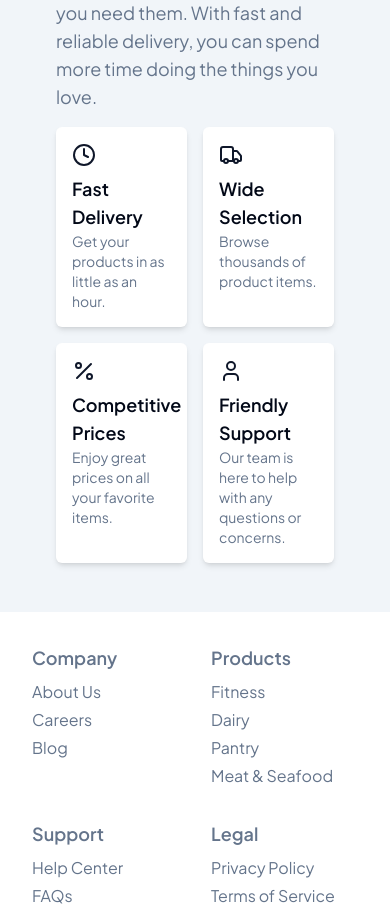
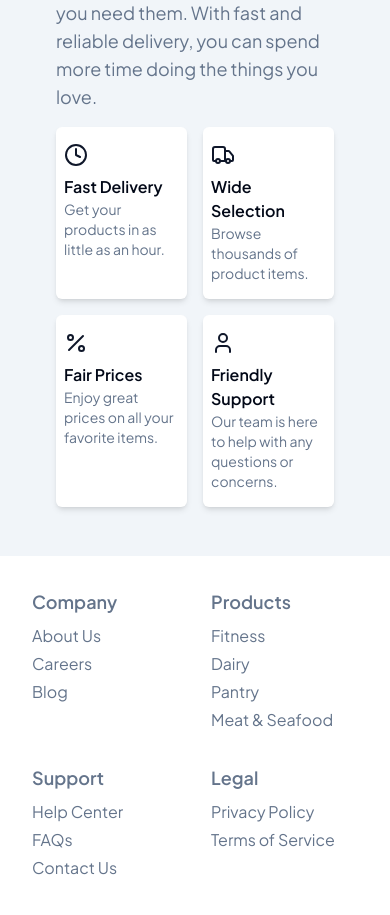
Before and after one commit to Bobby-coder/Primekart-Frontend, a React (Vite) app: page / in a window 390 px wide. Shown: the part 1120-2035 px from the top of the page. Built offline with nearby package versions, Linux system fonts and the light colour scheme; no server answers.

Commit message:
Minor UI changes

```diff
--- a/src/components/category/categorySidebar.jsx
+++ b/src/components/category/categorySidebar.jsx
@@ -25,7 +25,7 @@ function CategorySidebar() {
   });
 
   return (
-    <ScrollArea className="h-[calc(100vh-80px)] w-[30%] border-r lg:flex lg:flex-col lg:gap-2 lg:w-64">
+    <ScrollArea className="h-[calc(100vh-120px)] w-[30%] border-r lg:flex lg:flex-col lg:gap-2 lg:w-64">
       {status === "loading" ? (
         <p>Loading...</p>
       ) : status === "failed" ? (
--- a/src/components/category/productGrid.jsx
+++ b/src/components/category/productGrid.jsx
@@ -29,7 +29,7 @@ function ProductGrid() {
   }, [selectedCategory, sortBy, order]);
 
   return (
-    <ScrollArea className="h-[calc(100vh-140px)]">
+    <ScrollArea className="h-[calc(100vh-180px)]">
       <div className="grid grid-cols-2 gap-2 p-2 bg-[#f4f6fb] lg:grid-cols-5">
         {loading ? (
           <p>Loading...</p>
--- a/src/components/home/WhyChooseUs.jsx
+++ b/src/components/home/WhyChooseUs.jsx
@@ -3,7 +3,7 @@ import banner2 from "../../assets/banner-2.png";
 
 function WhyChooseUs() {
   return (
-    <div className="container mx-auto grid md:grid-cols-2 gap-8 items-center">
+    <div className="container mx-auto grid lg:grid-cols-2 gap-8 items-center">
       <div>
         <img
           src={banner2}
@@ -13,6 +13,7 @@ function WhyChooseUs() {
           className="w-full max-w-md mx-auto object-cover"
         />
       </div>
+
       <div className="space-y-4">
         <div className="inline-block rounded-md bg-muted px-3 py-1 text-sm">
           Why Choose Us?
@@ -26,30 +27,30 @@ function WhyChooseUs() {
           spend more time doing the things you love.
         </p>
         <div className="grid grid-cols-2 gap-4 sm:grid-cols-4">
-          <div className="bg-background rounded-md shadow-md p-4">
+          <div className="bg-background rounded-md shadow-md py-4 px-2">
             <ClockIcon className="w-6 h-6 text-primary" />
-            <h3 className="text-lg font-semibold mt-2">Fast Delivery</h3>
+            <h3 className="text-md sm:text-lg font-semibold mt-2">Fast Delivery</h3>
             <p className="text-muted-foreground text-sm">
               Get your products in as little as an hour.
             </p>
           </div>
-          <div className="bg-background rounded-md shadow-md p-4">
+          <div className="bg-background rounded-md shadow-md py-4 px-2">
             <TruckIcon className="w-6 h-6 text-primary" />
-            <h3 className="text-lg font-semibold mt-2">Wide Selection</h3>
+            <h3 className="text-md sm:text-lg font-semibold mt-2">Wide Selection</h3>
             <p className="text-muted-foreground text-sm">
               Browse thousands of product items.
             </p>
           </div>
-          <div className="bg-background rounded-md shadow-md p-4">
+          <div className="bg-background rounded-md shadow-md py-4 px-2">
             <PercentIcon className="w-6 h-6 text-primary" />
-            <h3 className="text-lg font-semibold mt-2">Competitive Prices</h3>
+            <h3 className="text-md sm:text-lg font-semibold mt-2">Fair Prices</h3>
             <p className="text-muted-foreground text-sm">
               Enjoy great prices on all your favorite items.
             </p>
           </div>
-          <div className="bg-background rounded-md shadow-md p-4">
+          <div className="bg-background rounded-md shadow-md py-4 px-2">
             <UserIcon className="w-6 h-6 text-primary" />
-            <h3 className="text-lg font-semibold mt-2">Friendly Support</h3>
+            <h3 className="text-md sm:text-lg font-semibold mt-2">Friendly Support</h3>
             <p className="text-muted-foreground text-sm">
               Our team is here to help with any questions or concerns.
             </p>
--- a/src/pages/SearchPage.jsx
+++ b/src/pages/SearchPage.jsx
@@ -32,7 +32,7 @@ function SearchPage() {
   }
 
   return (
-    <div className="mx-auto flex flex-col lg:max-w-[980px] xl:max-w-[1220px] my-6 px-6 lg:px-0">
+    <div className="mx-auto flex flex-col lg:max-w-[980px] xl:max-w-[1220px] my-6 px-6 lg:px-0 min-h-screen">
       {/* Render text only if search text is not empty */}
       {searchText && (
         <p className="text-md font-bold">{`Showing results for "${searchText}"`}</p>
--- a/src/pages/WishlistPage.jsx
+++ b/src/pages/WishlistPage.jsx
@@ -4,7 +4,7 @@ import { useSelector } from "react-redux";
 function WishlistPage() {
   const { totalItems } = useSelector((state) => state.wishlist);
   return (
-    <div className="mx-auto flex flex-col lg:max-w-[980px] xl:max-w-[1220px] my-6 px-6 lg:px-0">
+    <div className="mx-auto flex flex-col lg:max-w-[980px] xl:max-w-[1220px] my-6 px-6 lg:px-0 min-h-screen">
       <div className="flex gap-1 items-center mb-4">
         <h1 className="text-lg font-bold">My Wishlist</h1>
         <span className="text-md">{totalItems} items</span>
```
